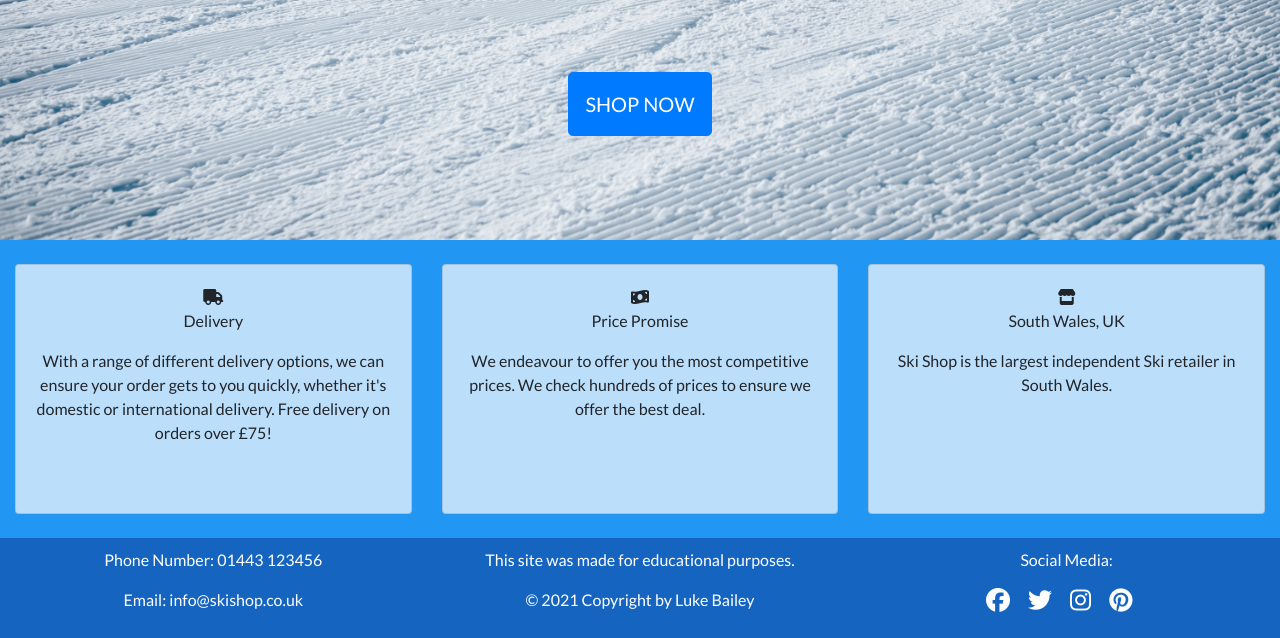
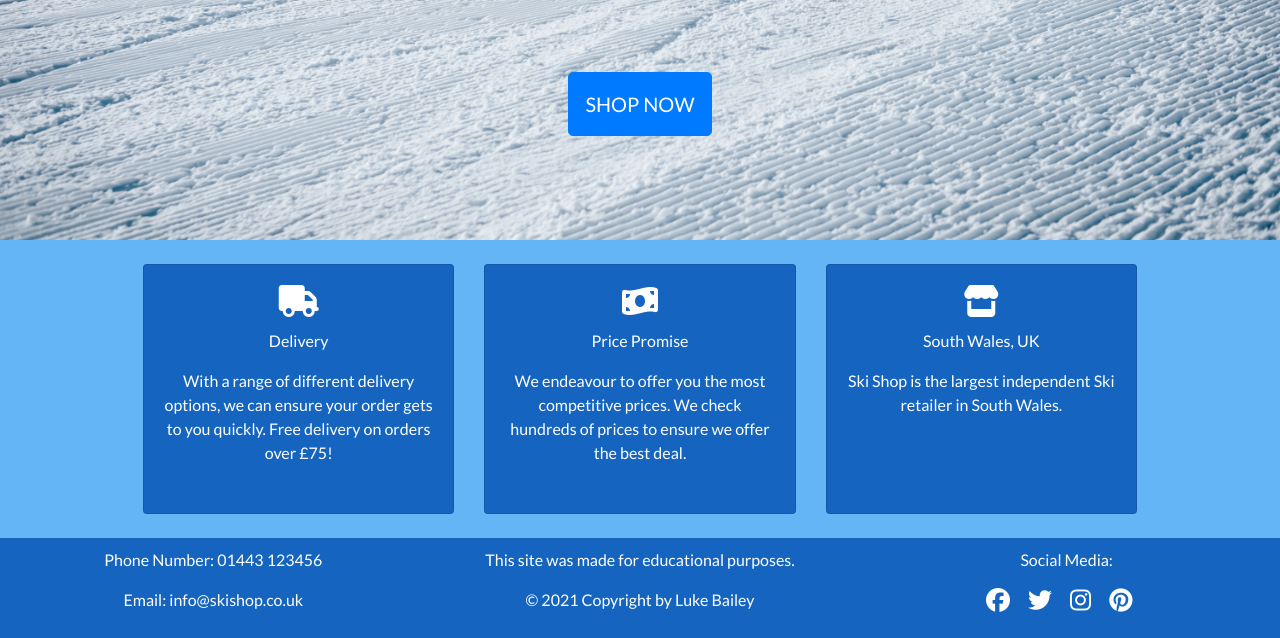
Before and after one commit to Code-Institute-Submissions/baileyl91-MS4_Ski_eCommerce_AprResub, a Django app: page / in a window 1280 px wide. Shown: the part 510-1148 px from the top of the page. Run offline with Django 3.2, Linux system fonts and the light colour scheme; some libraries are stand-ins or nearby versions.

Commit message:
edit content and styling of card deck

```diff
--- a/home/templates/home/index.html
+++ b/home/templates/home/index.html
@@ -45,14 +45,14 @@
 
 <br>
 <section>
-<div class="container-fluid">
+<div class="container">
 
 <div class="card-deck row">
     <div class="card">
       <div class="card-body text-center">
         <i class="fa fa-truck"></i>
         <p class="card-text">Delivery</p>
-        <p>With a range of different delivery options, we can ensure your order gets to you quickly, whether it's domestic or international delivery. Free delivery on orders over £75!</p>
+        <p>With a range of different delivery options, we can ensure your order gets to you quickly. Free delivery on orders over £75!</p>
       </div>
     </div>
     <div class="card ">
--- a/static/css/base.css
+++ b/static/css/base.css
@@ -1,6 +1,6 @@
 body {
     height: 100%;
-    background-color: #2196F3;
+    background-color: #64B5F6;
     font-family: 'Lato';
     display: flex;
     min-height: 100vh;
@@ -109,7 +109,16 @@ text-black {
 }
 
 .card {
-    background-color: #BBDEFB;
+    background-color: #1565C0;
+    color: white;
+}
+
+.card i {
+    font-size: xx-large;
+}
+
+.card-text {
+    padding-top: 10px;
 }
 
 
```
